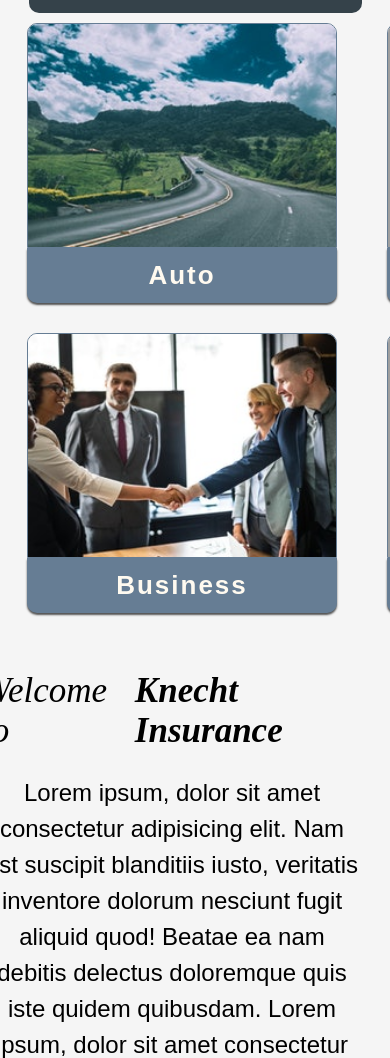
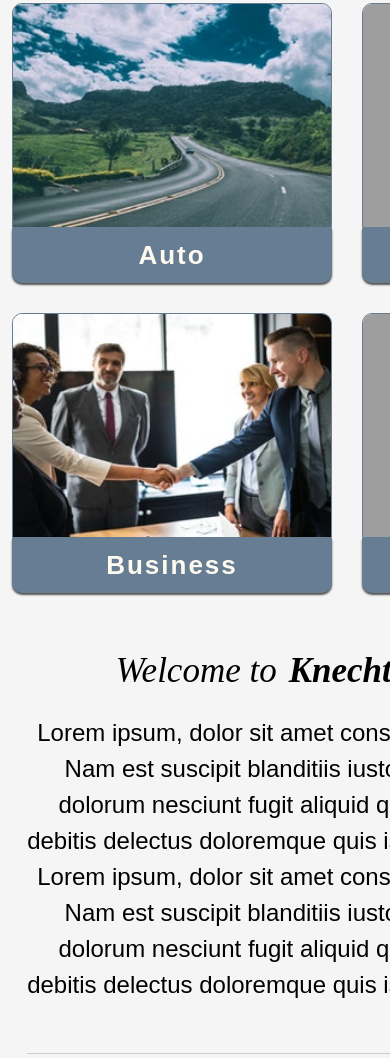
Before and after one commit to miwaro/knecht-insurance, a website: page src/index.html in a window 390 px wide. Shown: the part 557-1615 px from the top of the page. Drawn offline with Linux system fonts and the light colour scheme; grey boxes are pictures that could not be loaded.

Commit message:
Add iPad mini styles

```diff
--- a/src/css/style.css
+++ b/src/css/style.css
@@ -56,6 +56,7 @@ header h1 {
     font-weight: lighter;
     padding-bottom: 0;
     letter-spacing: 2px;
+    text-shadow: 2px 2px rgb(102, 125, 148);
 }
 
 .firefly-img {
@@ -376,7 +377,7 @@ footer p {
     }
     #boxes {
         display: grid;
-        grid-template: 280px 280px / 300px 300px;
+        grid-template: 290px 290px / 315px 315px;
         margin-right: auto;
         margin-left: auto;
         justify-items: center;
@@ -398,7 +399,7 @@ footer p {
 @media (max-width: 1265px) {
     #sidebar .dark {
         width: 250px;
-        margin-left: 25px;
+        margin-left: 40px;
     }
 }
 
@@ -462,12 +463,12 @@ footer p {
         grid-template: 260px 260px / 250px 250px;
     }
     #boxes img {
-        width:  215px;
+        width:  230px;
         height: 180px;
         border-radius: 10px 10px 0 0;
     }
     #boxes h3 {
-        width: 215px;
+        width: 230px;
         margin: 0;
     }
     .box-container {
@@ -476,16 +477,16 @@ footer p {
 }
 
 @media (max-width: 1000px) {
-    .container {
-        max-width: 900px;
+    .box-container {
+        width: 270px;
     }
     #boxes {
-        grid-template: 250px 250px / 230px 230px;
+        grid-template: 250px 250px / 240px 240px;
     }
     #sidebar .dark {
         width: 200px;
         margin-left: 50px;
-        height: 446px;
+        height: 444px;
     }
     #sidebar h2 {
         font-size: 30px;
@@ -504,20 +505,7 @@ footer p {
     }
 }
 
-@media (max-width: 840px) {
-    .container {
-        max-width: 820px;
-    }
-    .box-container {
-        width: 240px;
-        padding-right: 30px
-    }
-    #showcase {
-        margin: 20px;
-    }
-}
-
-@media (max-width: 800px) {
+@media (max-width: 860px) {
     .home-content-grid-container {
         display: grid;
         grid-template-areas:
@@ -530,18 +518,18 @@ footer p {
     #boxes {
         justify-content: center;
         display: grid;
-        grid-template: 310px 310px / 360px 360px;
+        grid-template: 300px 300px / 308px 308px;
         margin-right: auto;
         margin-left: auto;
         justify-items: center;
         transform: translate(0, 0);
     }
     #boxes h3 {
-        width: 310px;
+        width: 290px;
     }
     #boxes img {
         justify-self: start;
-        width: 310px;
+        width: 290px;
         height: 225px;
     }
     #showcase {
@@ -554,19 +542,27 @@ footer p {
 
 /*ipad mini size*/
 @media (max-width: 768px) {
-    .home-content-grid-container {
-        grid-template-areas:
-            "a a a a"
-            "a a a a"
-            "b b b c";
+    .banner {
+        font-size: 60px;
     }
-    .banner {
-        font-size: 69px;
-        font-style: italic;
-        color: #F5F5F5;
-        font-weight: lighter;
-        padding-bottom: 0;
-        letter-spacing: 2px;
+    #boxes {
+        display: grid;
+        grid-template: 310px 310px / 350px 350px;
+        transform: translate(-10px, 0);
+    }
+    #boxes img {
+        width:  320px;
+        height: 225px;
+        border-radius: 10px 10px 0 0;
+    }
+    #boxes h3 {
+        width: 320px;
+        margin: 0;
+    }
+    .firefly-img {
+        height: 35px;
+        width: 55px;
+        padding: 20px;
     }
     header .firefly-header {
         display: none;
@@ -577,11 +573,19 @@ footer p {
         margin-top: -8px;
     }
     header {
-        background: #35424a;
-        color: #F5F5F5;
         padding-bottom: 45px;
         height: 75px;
-        border-bottom: #F5F5F5 3px solid;
+    }
+    .home-content-grid-container {
+        padding-top: 10px;
+    }
+    #showcase {
+        grid-template-rows: 390px 140px;
+    }
+    #sidebar .dark {
+        justify-content: center;
+        width: 240px;
+        margin-left: 240px;
     }
 }
 
```
